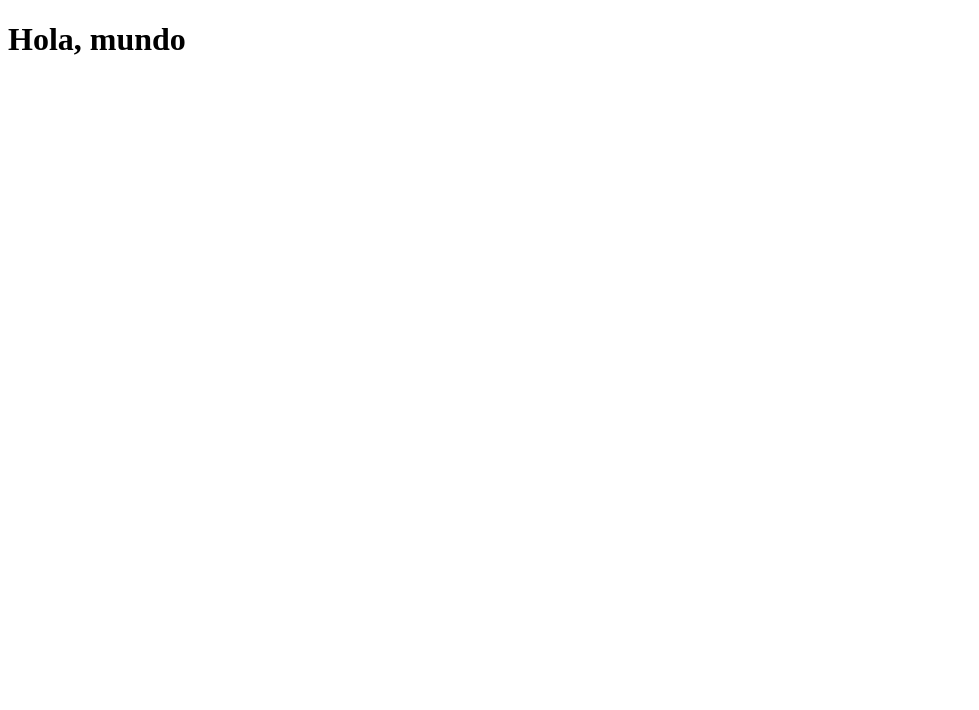
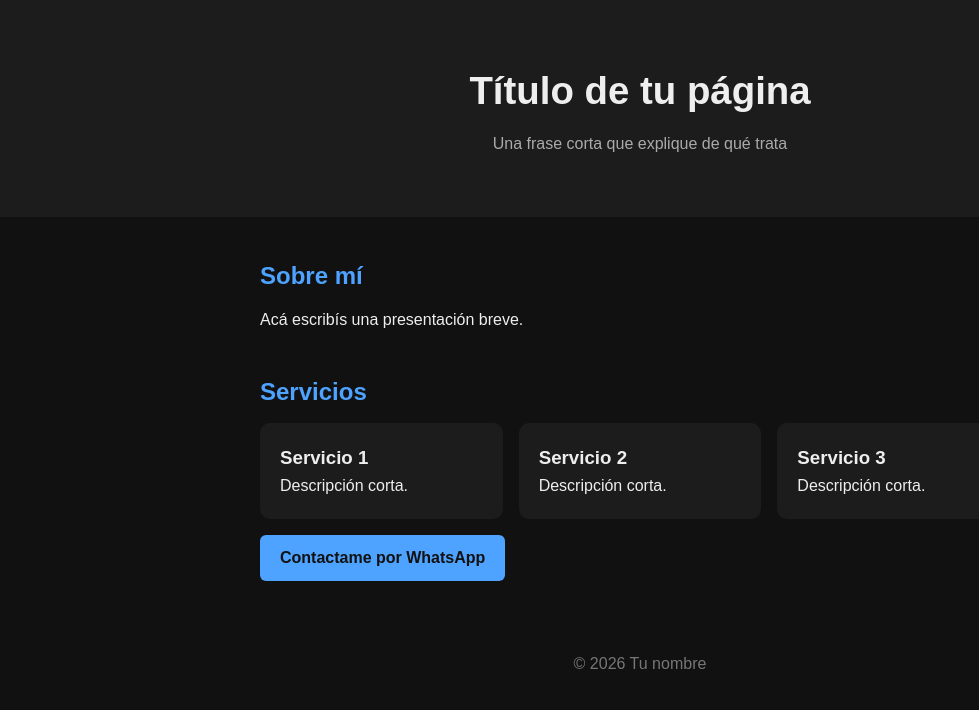
Before and after one commit to JNXTech-3D/page, a plain HTML site: page index.html in a window 1280 px wide. Shown: the whole page, without its empty margins (0-979 px from the left). Drawn offline with Linux system fonts and the light colour scheme.

Commit message:
Update index.html

```diff
--- a/index.html
+++ b/index.html
@@ -2,9 +2,43 @@
 <html lang="es">
 <head>
   <meta charset="UTF-8">
+  <meta name="viewport" content="width=device-width, initial-scale=1">
   <title>Mi página</title>
+  <style>
+    * { box-sizing: border-box; margin: 0; padding: 0; }
+    body { font-family: Arial, sans-serif; background: #111; color: #eee; line-height: 1.6; }
+    header { padding: 60px 20px; text-align: center; background: #1c1c1c; }
+    header h1 { font-size: 2.4rem; margin-bottom: 10px; }
+    header p { color: #aaa; }
+    section { max-width: 800px; margin: 40px auto; padding: 0 20px; }
+    h2 { margin-bottom: 12px; color: #4da3ff; }
+    .tarjetas { display: grid; grid-template-columns: repeat(auto-fit, minmax(220px, 1fr)); gap: 16px; }
+    .tarjeta { background: #1c1c1c; padding: 20px; border-radius: 10px; }
+    a.boton { display: inline-block; margin-top: 16px; padding: 10px 20px; background: #4da3ff; color: #111; text-decoration: none; border-radius: 6px; font-weight: bold; }
+    footer { text-align: center; padding: 30px; color: #777; }
+  </style>
 </head>
 <body>
-  <h1>Hola, mundo</h1>
+  <header>
+    <h1>Título de tu página</h1>
+    <p>Una frase corta que explique de qué trata</p>
+  </header>
+
+  <section>
+    <h2>Sobre mí</h2>
+    <p>Acá escribís una presentación breve.</p>
+  </section>
+
+  <section>
+    <h2>Servicios</h2>
+    <div class="tarjetas">
+      <div class="tarjeta"><h3>Servicio 1</h3><p>Descripción corta.</p></div>
+      <div class="tarjeta"><h3>Servicio 2</h3><p>Descripción corta.</p></div>
+      <div class="tarjeta"><h3>Servicio 3</h3><p>Descripción corta.</p></div>
+    </div>
+    <a class="boton" href="https://wa.me/549XXXXXXXXXX">Contactame por WhatsApp</a>
+  </section>
+
+  <footer>© 2026 Tu nombre</footer>
 </body>
 </html>
```
